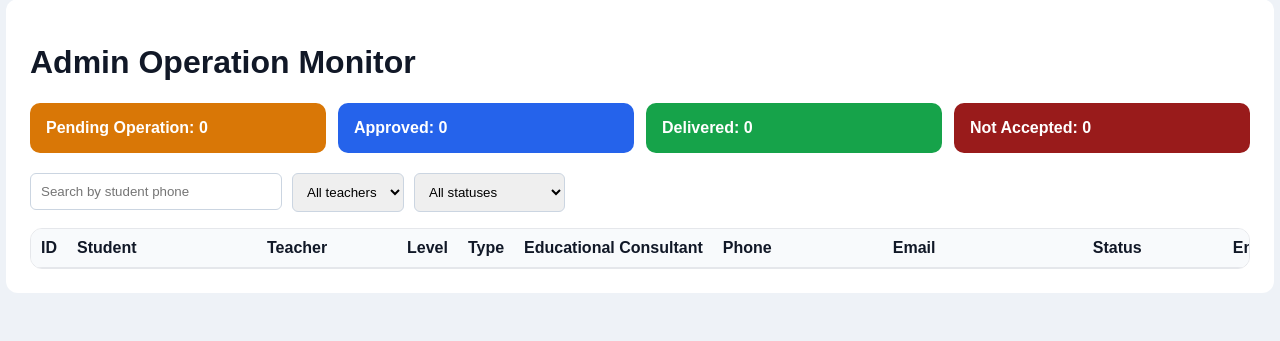
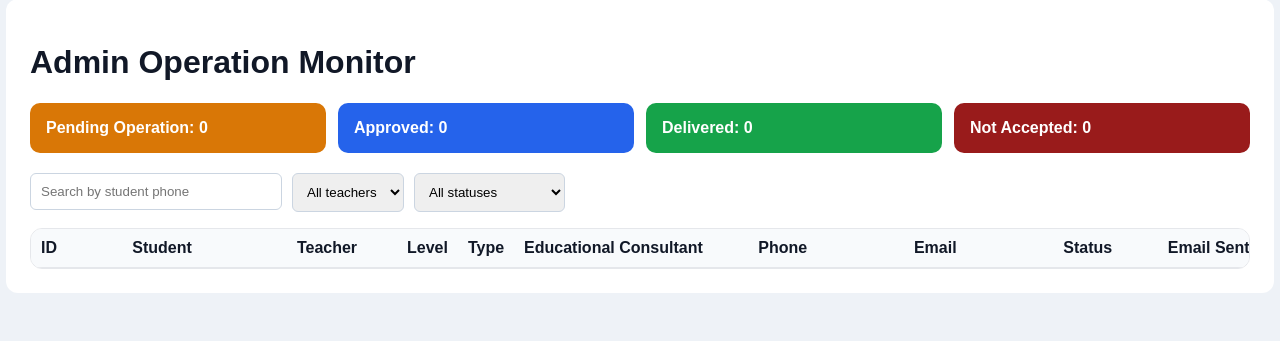
Before and after one commit to SamerAlTaki97/ienglish-report, a Flask app: page /admin in a window 1280 px wide. Shown: the part 104-445 px from the top of the page. Run offline with Flask 3, Linux system fonts and the light colour scheme; the visitor is signed in with stand-in values (Sample User, id 1); data comes from the database, SQL or seed files in the repository; data that the repository does not hold is empty.

Commit message:
Center table content and refine admin dashboard columns

```diff
--- a/templates/Admin.html
+++ b/templates/Admin.html
@@ -17,16 +17,17 @@
       .search-wrap input { min-width: 230px; }
       input, select, button { padding: 10px; border-radius: 6px; border: 1px solid #cbd5e1; }
       .table-wrap { border: 1px solid #e5e7eb; border-radius: 12px; overflow-x: auto; }
-      table { width: 100%; min-width: 1200px; border-collapse: collapse; }
-      th, td { padding: 10px; border-bottom: 1px solid #e5e7eb; text-align: left; vertical-align: top; }
+      table { width: 100%; min-width: 1180px; border-collapse: collapse; }
+      th, td { padding: 10px; border-bottom: 1px solid #e5e7eb; text-align: center; vertical-align: middle; }
       th { background: #f8fafc; white-space: nowrap; }
       .student-col { min-width: 170px; }
       .teacher-col { min-width: 120px; }
       .consultant-col { min-width: 170px; }
-      .phone-col { min-width: 150px; max-width: 150px; }
-      .email-col { min-width: 180px; max-width: 180px; }
+      .phone-col { min-width: 120px; max-width: 120px; }
+      .email-col { min-width: 145px; max-width: 145px; }
       .status-col { min-width: 120px; }
-      .email-cell, .phone-cell, .status-cell { white-space: normal; overflow-wrap: anywhere; word-break: break-word; }
+      .view-col { min-width: 90px; }
+      .email-cell, .phone-cell, .status-cell { white-space: normal; overflow-wrap: anywhere; word-break: break-word; text-align: center; }
       @media (max-width: 900px) { .stats { grid-template-columns: repeat(2, minmax(0, 1fr)); } }
     </style>
   </head>
@@ -79,7 +80,7 @@
             <th class="status-col">Status</th>
             <th>Email Sent</th>
             <th>Received</th>
-            <th>View</th>
+            <th class="view-col">View</th>
           </tr>
         </thead>
         <tbody id="tableBody"></tbody>
```
Also changed, not shown: templates/SalesAdmin.html (+6 -5 lines), templates/operation.html (+6 -5 lines), templates/sales.html (+5 -2 lines).
